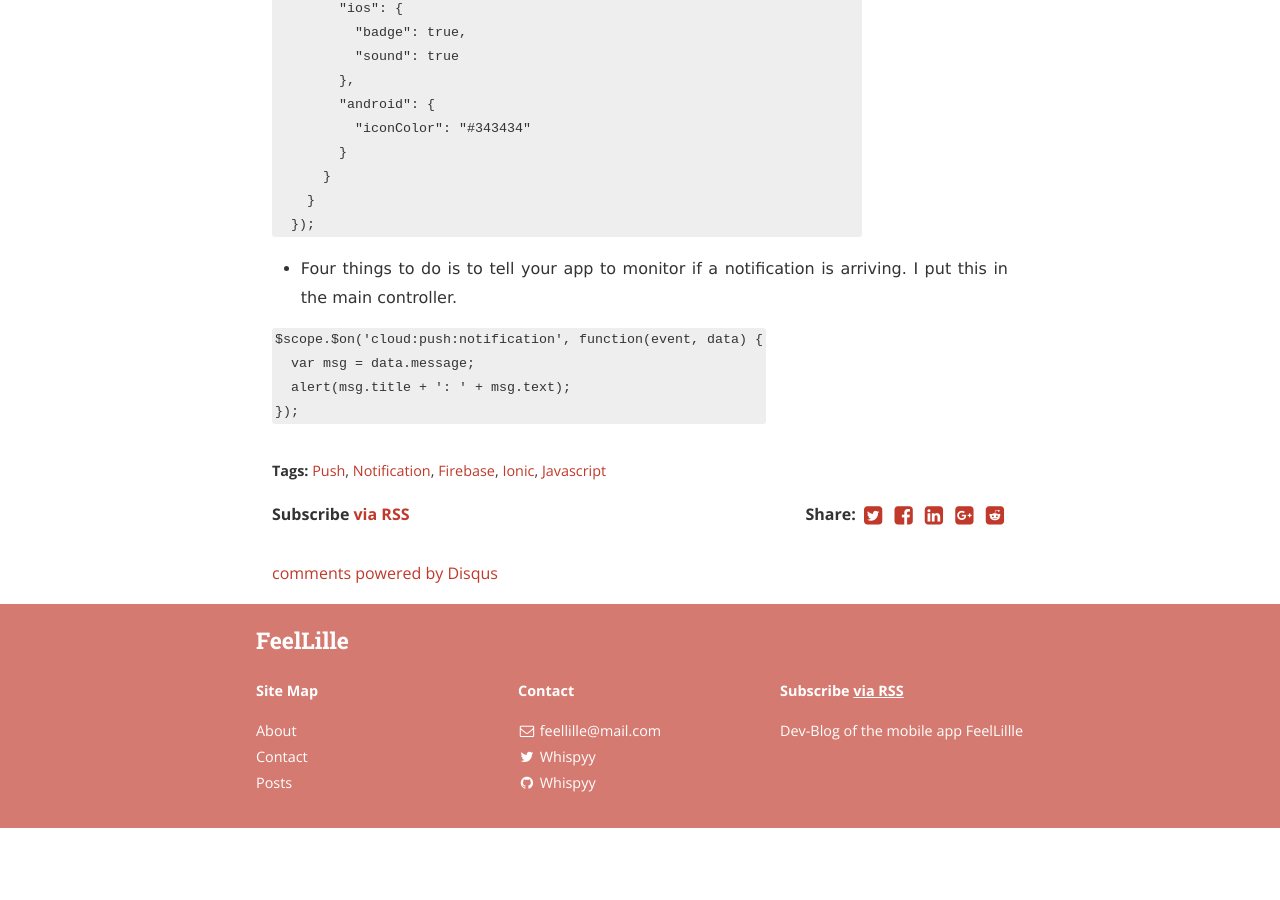
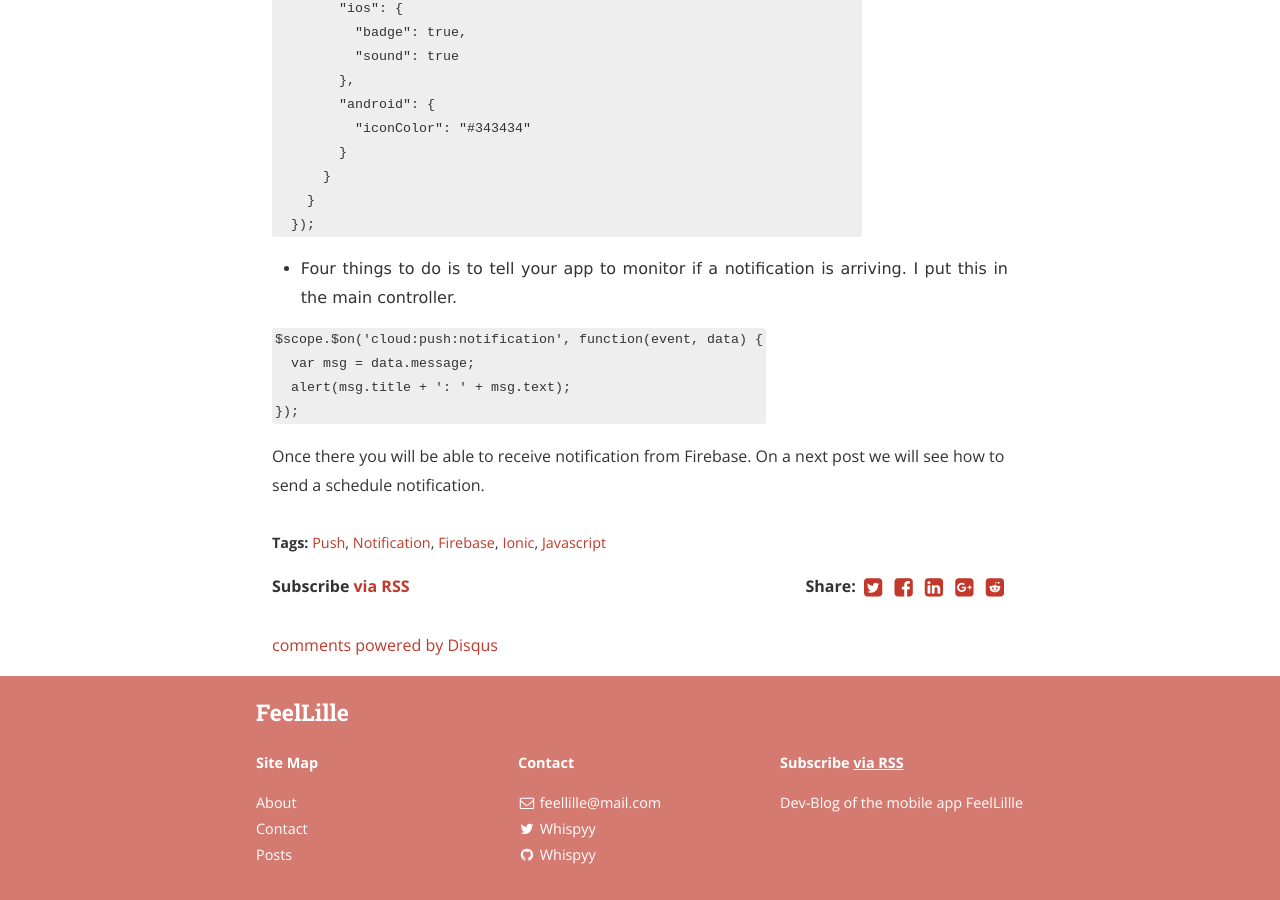
Before and after one commit to LinaEfer/FeelLilleDevBlog, a Jekyll site: the page built from _posts/2016-11-05-PushNotification.markdown, in a window 1280 px wide and 900 px high, scrolled down 2422 px. Built offline with Jekyll 4.4.1, drawn with Linux system fonts in a browser that asks for light colours; nearby versions of some CDN libraries; comment, search, counter and statistics services are not loaded; a style sheet for code colours, icons or effects is not loaded; before the commit the page ends 3250 px from its top, so only the background shows below that.

Commit message:
correcting things in pushnotif post

````diff
--- a/_posts/2016-11-05-PushNotification.markdown
+++ b/_posts/2016-11-05-PushNotification.markdown
@@ -25,6 +25,7 @@ To send push notifications using no didicated server I used two different system
 {: style="text-align: justify; font-family: Verdana, Geneva, sans-serif"}
 
 ---
+
 ## How it works ?
 
 I made a little scheme to explain that because I think it is easier to understand.
@@ -40,6 +41,7 @@ Finally Firebase process the request and send the notification back to the Devic
 {: style="text-align: justify; font-family: Verdana, Geneva, sans-serif"}
 
 ---
+
 ## Development part
 
 * First things to do is to set up the phonegap plugin using the command :
@@ -94,3 +96,5 @@ $scope.$on('cloud:push:notification', function(event, data) {
   alert(msg.title + ': ' + msg.text);
 });
 ```
+
+Once there you will be able to receive notification from Firebase. On a next post we will see how to send a schedule notification.
````
